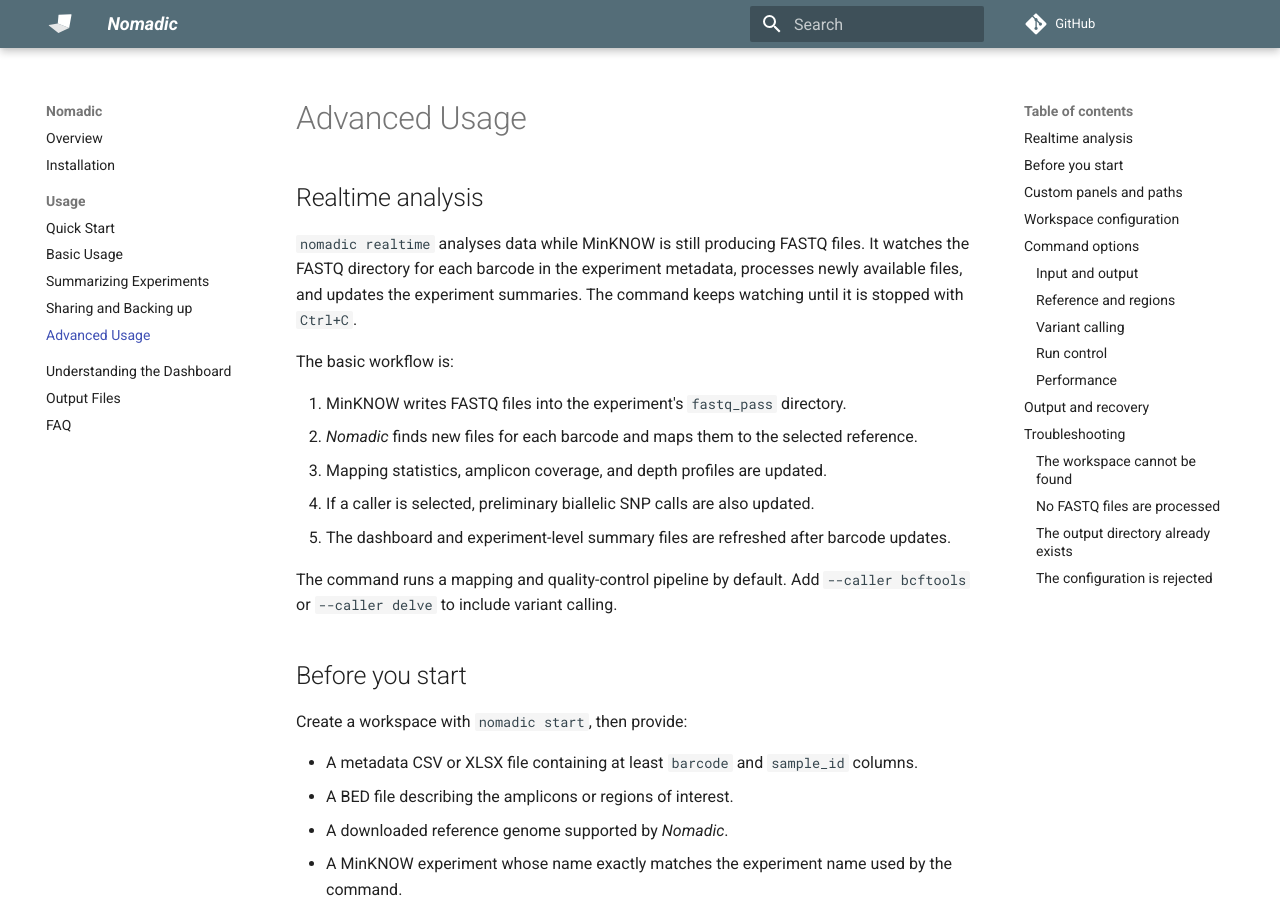
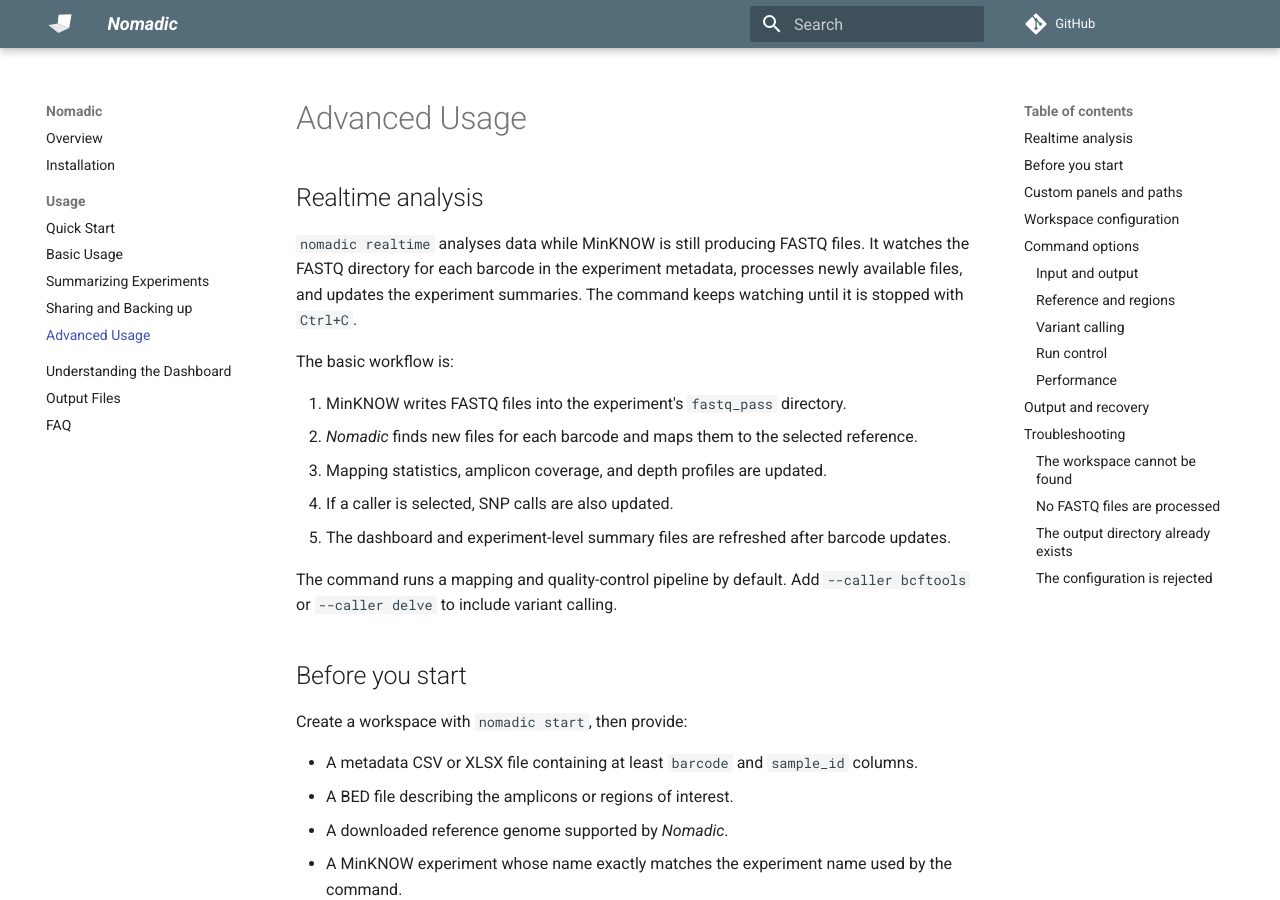
Before and after one commit to JasonAHendry/nomadic, an MkDocs documentation site: the page built from docs/advanced.md, in a window 1280 px wide and 900 px high. Built offline with MkDocs 1.6.1 and Material for MkDocs 9.7.7, drawn with Linux system fonts in a browser that asks for light colours; comment, search, counter and statistics services are not loaded; some of the changed text lies outside the part shown.

Commit message:
Remove preliminary. We have validated our variant calls now

```diff
--- a/docs/advanced.md
+++ b/docs/advanced.md
@@ -7,7 +7,7 @@
 1. MinKNOW writes FASTQ files into the experiment's `fastq_pass` directory.
 2. *Nomadic* finds new files for each barcode and maps them to the selected reference.
 3. Mapping statistics, amplicon coverage, and depth profiles are updated.
-4. If a caller is selected, preliminary biallelic SNP calls are also updated.
+4. If a caller is selected, SNP calls are also updated.
 5. The dashboard and experiment-level summary files are refreshed after barcode updates.
 
 The command runs a mapping and quality-control pipeline by default. Add `--caller bcftools` or `--caller delve` to include variant calling.
@@ -122,7 +122,7 @@
 
 | Option | Default | Description |
 | --- | --- | --- |
-| `-c`, `--caller` | No variant calling | Select `bcftools` or `delve` for preliminary biallelic SNP calling. |
+| `-c`, `--caller` | No variant calling | Select `bcftools` or `delve` for SNP calling. |
 
 Variant calling adds VCF and variant summary outputs to the mapping and coverage results. The detailed output columns are described in [Output files](output_files.md).
 
```
Also changed, not shown: docs/output_files.md (+2 -2 lines), docs/summary.md (+1 -1 lines), docs/understand.md (+1 -1 lines), 1 other file.
